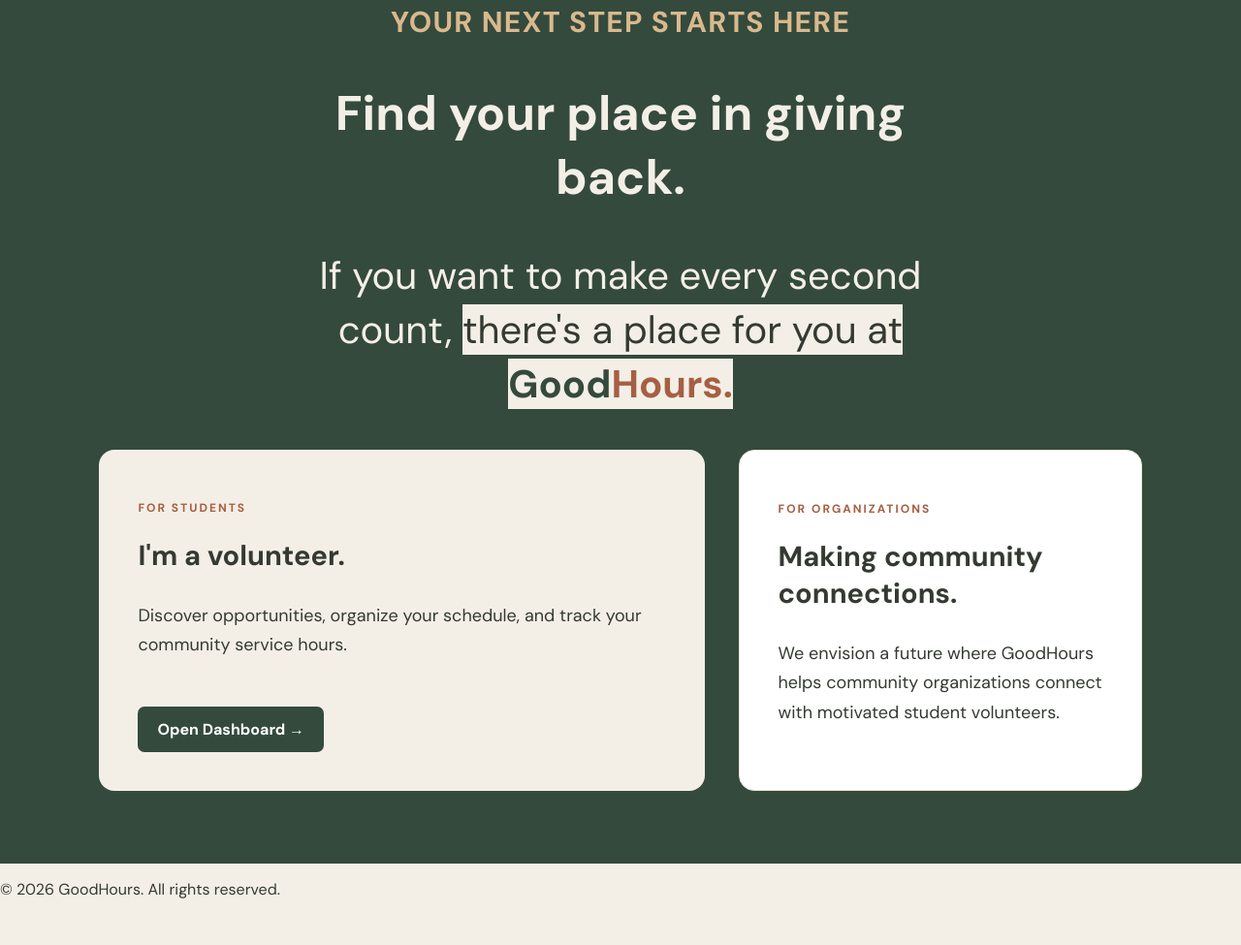
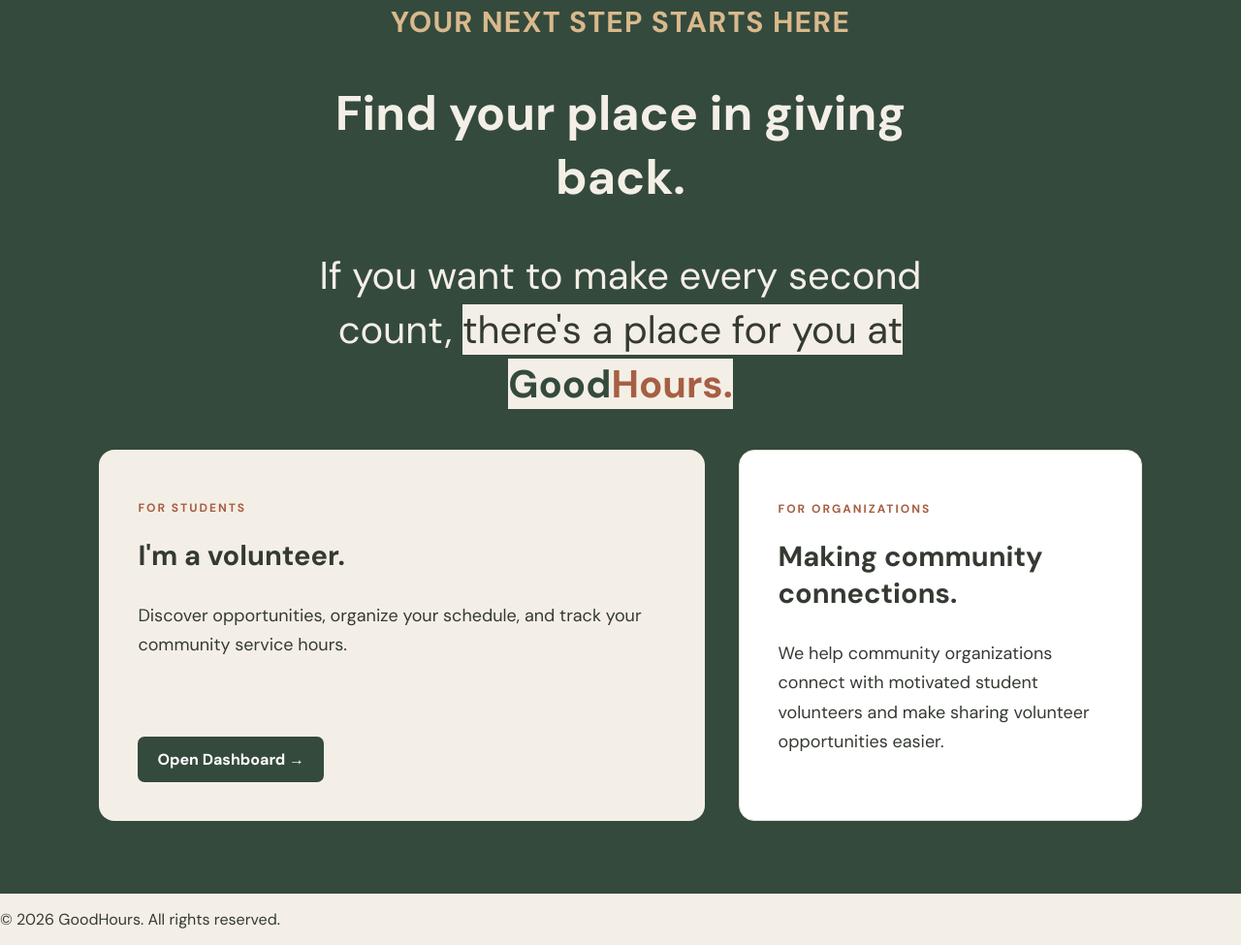
Before and after one commit to sophiacruzz101-cmyk/goodHours-FBLA-Coding-Development, a plain HTML site: page index.html in a window 1280 px wide. Shown: the part 2248-3223 px from the top of the page at 97% size. Before the commit the page ends 3192 px from the top, so only its background shows below. Drawn offline with Linux system fonts and the light colour scheme.

Commit message:
Add files via upload

```diff
--- a/index.html
+++ b/index.html
@@ -144,7 +144,7 @@
 
                     <h3>Making community connections.</h3>
 
-                    <p>We envision a future where GoodHours helps community organizations connect with motivated student volunteers.</p>
+                    <p>We help community organizations connect with motivated student volunteers and make sharing volunteer opportunities easier.</p>
 
 
                 </article>
```
